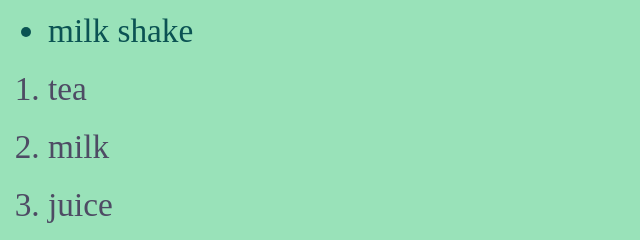
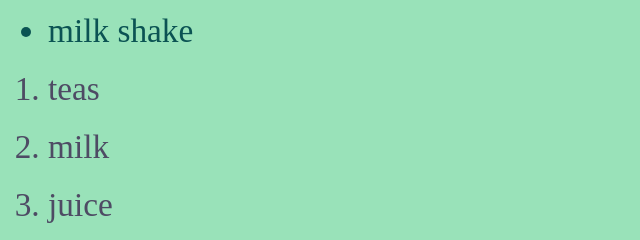
Before and after one commit to abdul-km/learn, a plain HTML site: page list/list.html in a window 1280 px wide. Shown: the part 240-480 px from the top of the page, 0-640 px from the left. Drawn offline with Linux system fonts and the light colour scheme.

Commit message:
changes mad by abdul

```diff
--- a/list/list.html
+++ b/list/list.html
@@ -19,7 +19,7 @@
     </ul>
 
     <ol>
-        <li>tea</li>
+        <li>teas</li>
         <li>milk</li>
         <li>juice</li>
         <li>milk shake</li>
```
